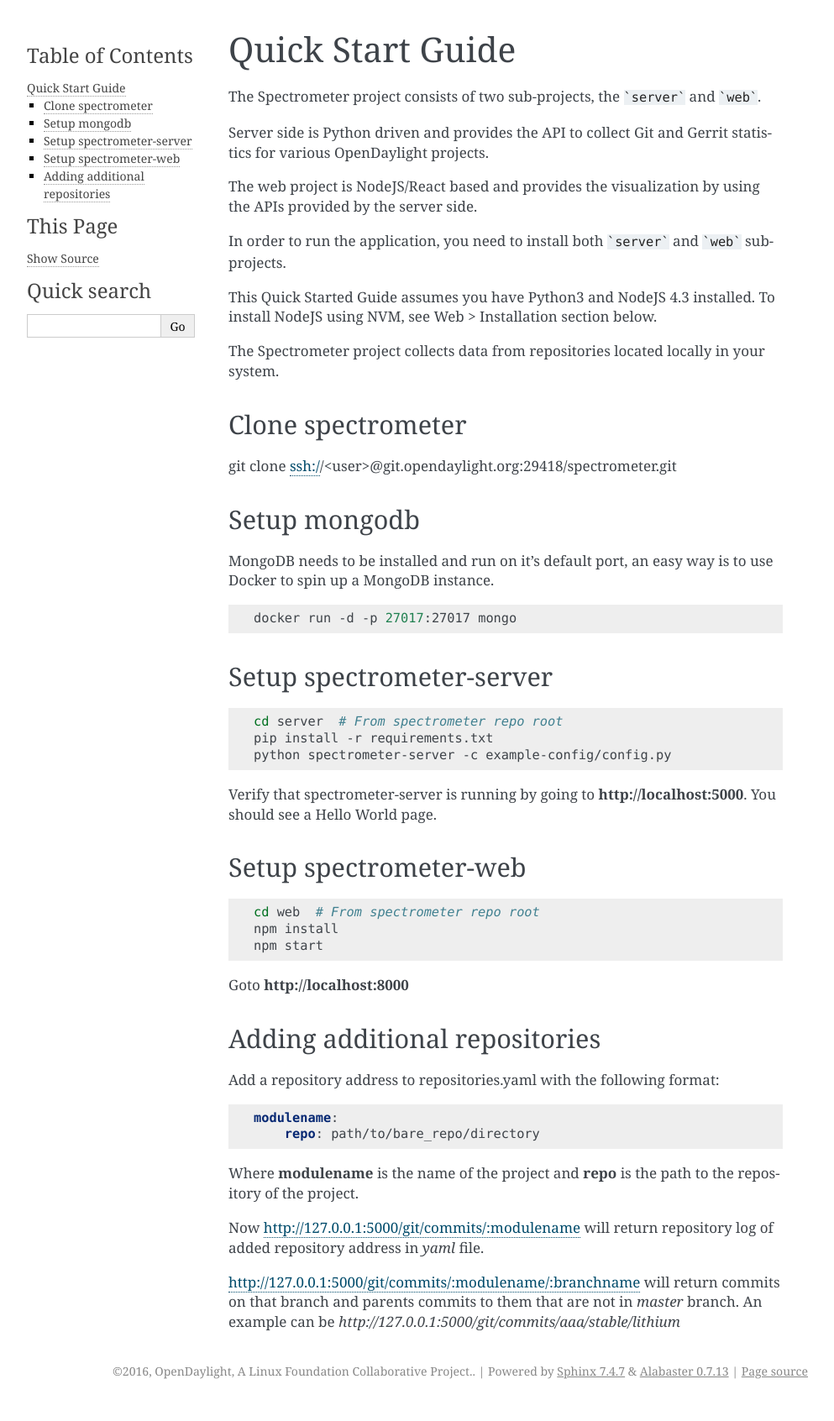
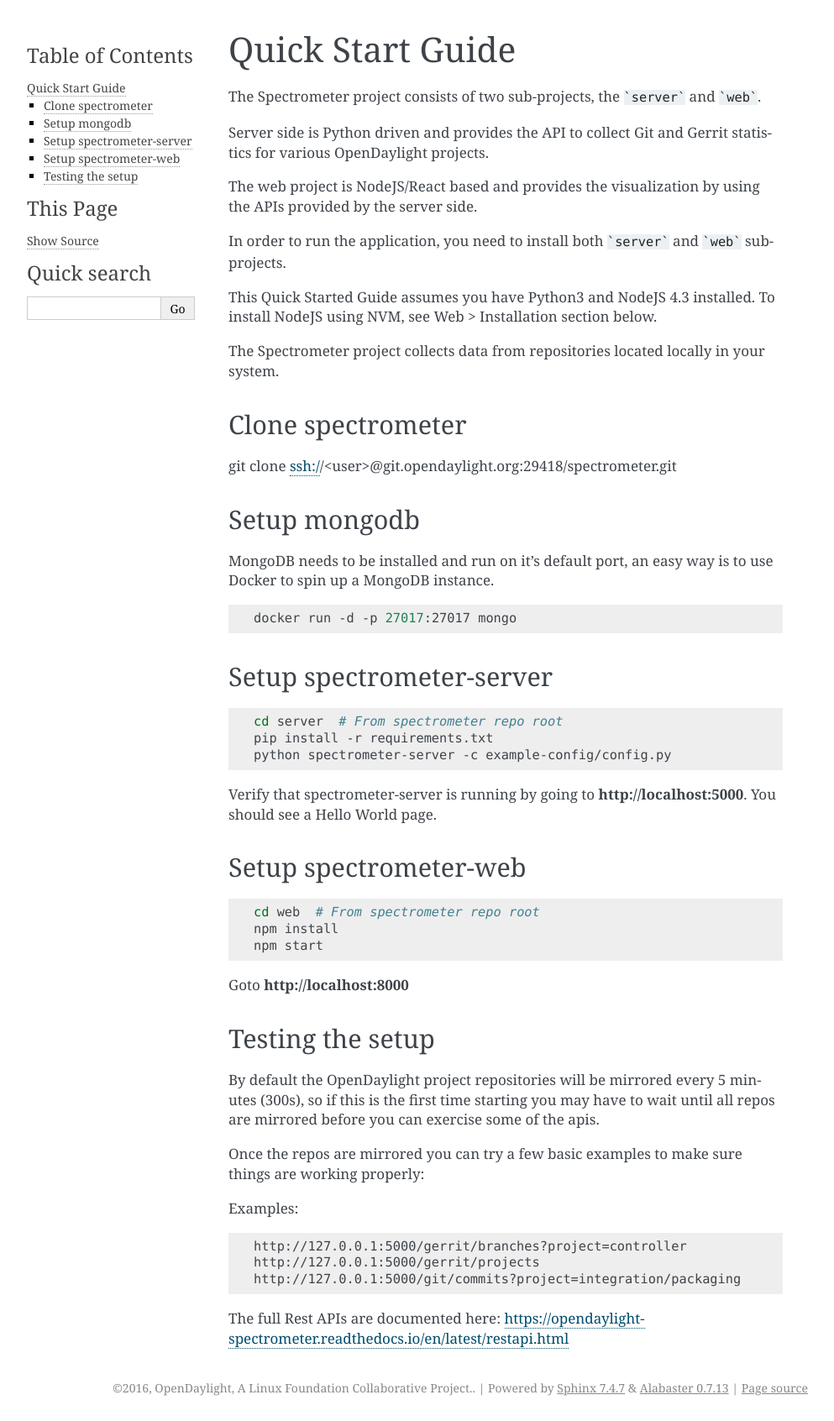
Before and after one commit to opendaylight/spectrometer, a Sphinx documentation site: the page built from docs/source/quickstart.rst, in a window 1280 px wide. Shown: the whole page at 84% size, without its empty margins (148-1141 px from the left). Built offline with Sphinx 7.4.7, drawn with Linux system fonts in a browser that asks for light colours.

Commit message:
removing invalid step from quickstart guide
the final step in the guide are no longer correct.  More
info was added to help explain how the working setup can
be used.

Change-Id: I0acab2a00f72403a1115fa346c2e17ca972a8b4b
Signed-off-by: Jamo Luhrsen <jluhrsen@redhat.com>

````diff
--- a/docs/source/quickstart.rst
+++ b/docs/source/quickstart.rst
@@ -4,7 +4,8 @@
 The Spectrometer project consists of two sub-projects, the ```server``` and
 ```web```.
 
-Server side is Python driven and provides the API to collect Git and Gerrit statistics for various OpenDaylight projects.
+Server side is Python driven and provides the API to collect Git and Gerrit
+statistics for various OpenDaylight projects.
 
 The web project is NodeJS/React based and provides the visualization by using
 the APIs provided by the server side.
@@ -60,24 +61,22 @@
 
 Goto **http://localhost:8000**
 
+Testing the setup
+-----------------
 
-Adding additional repositories
-------------------------------
+By default the OpenDaylight project repositories will be mirrored every
+5 minutes (300s), so if this is the first time starting you may have to
+wait until all repos are mirrored before you can exercise some of the
+apis.
 
-Add a repository address to repositories.yaml with the following format:
+Once the repos are mirrored you can try a few basic examples to make sure
+things are working properly:
 
+Examples::
 
-.. code-block:: yaml
+    http://127.0.0.1:5000/gerrit/branches?project=controller
+    http://127.0.0.1:5000/gerrit/projects
+    http://127.0.0.1:5000/git/commits?project=integration/packaging
 
-    modulename:
-        repo: path/to/bare_repo/directory
-
-Where **modulename** is the name of the project and **repo** is the path to
-the repository of the project.
-
-Now http://127.0.0.1:5000/git/commits/:modulename will return repository log of
-added repository address in *yaml* file.
-
-http://127.0.0.1:5000/git/commits/:modulename/:branchname will return commits
-on that branch and parents commits to them that are not in `master` branch. An
-example can be `http://127.0.0.1:5000/git/commits/aaa/stable/lithium`
+The full  Rest APIs are documented here:
+https://opendaylight-spectrometer.readthedocs.io/en/latest/restapi.html
````
